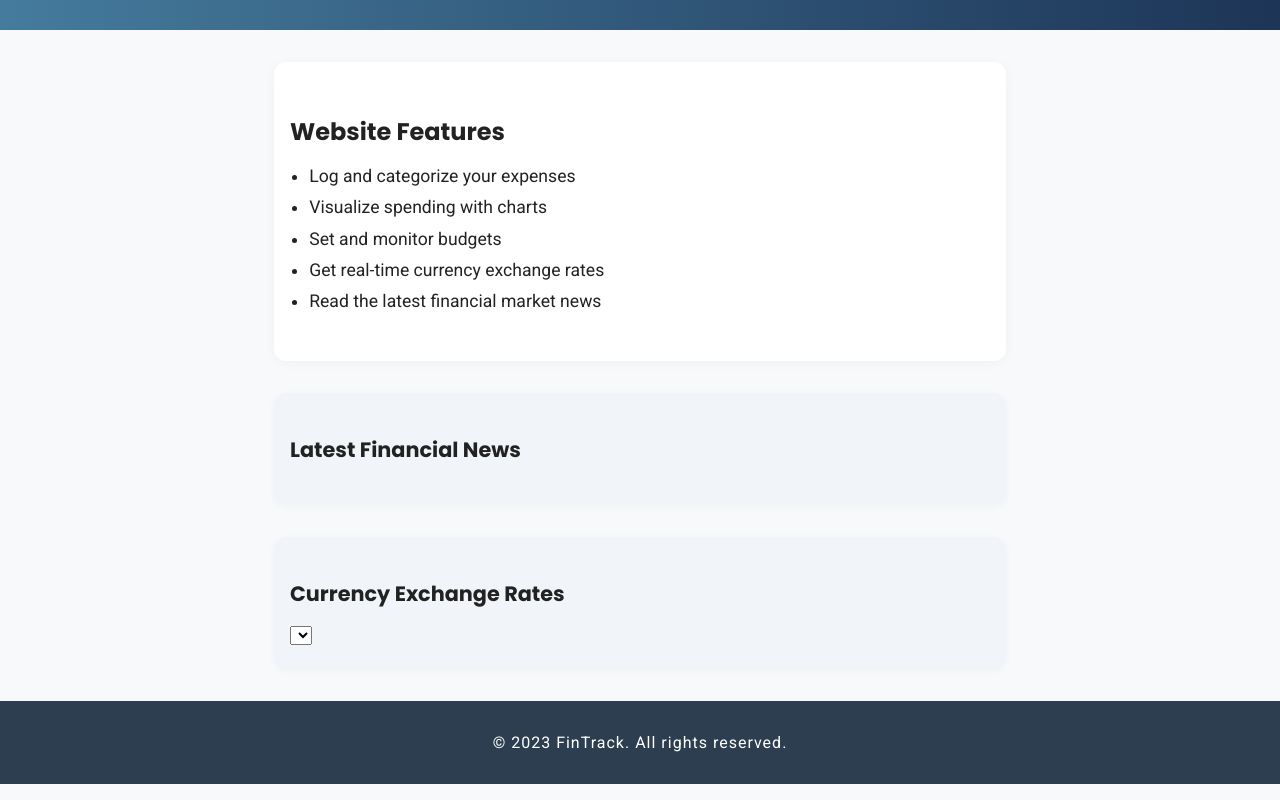
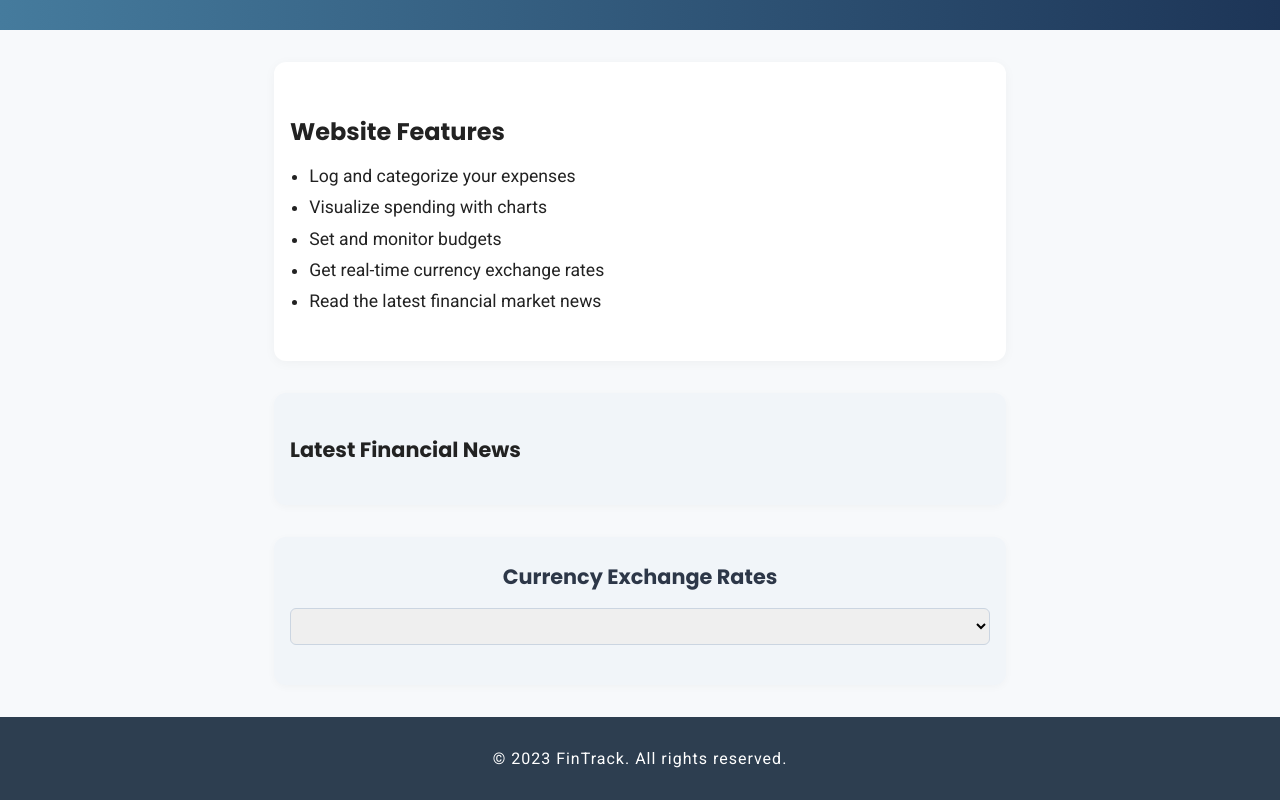
Before and after one commit to Funkidalick24/fintrack-vite-app, a website: page src/index.html in a window 1280 px wide. Shown: the part 433-1233 px from the top of the page. Drawn offline with Linux system fonts and the light colour scheme.

Commit message:
feat: Add styling for exchange rates section in main.css

```diff
--- a/src/index.html
+++ b/src/index.html
@@ -48,7 +48,7 @@
             <div id="news"></div>
         </section>
 
-        <section id="exchange-rates">
+        <section id="exchange-rates" class="exchange-rates">
             <h2>Currency Exchange Rates</h2>
             <select id="currency-select"></select>
             <div id="rates"></div>
--- a/src/styles/main.css
+++ b/src/styles/main.css
@@ -303,6 +303,42 @@ nav a:hover {
     color: #2dce89;
 }
 
+.exchange-rates {
+  background: #f6f8fa;
+  border-radius: 12px;
+  box-shadow: 0 2px 8px rgba(0,0,0,0.04);
+  padding: 2rem;
+  max-width: 400px;
+  margin: 2rem auto;
+  font-family: 'Segoe UI', Arial, sans-serif;
+}
+.exchange-rates h2 {
+  margin-top: 0;
+  color: #2d3748;
+  font-size: 1.5rem;
+  text-align: center;
+}
+.exchange-rates label {
+  display: block;
+  margin-bottom: 0.5rem;
+  color: #4a5568;
+  font-weight: 500;
+}
+.exchange-rates select {
+  width: 100%;
+  padding: 0.5rem;
+  margin-bottom: 1rem;
+  border: 1px solid #cbd5e1;
+  border-radius: 6px;
+  font-size: 1rem;
+}
+
+.exchange-rates .rates {
+  margin-top: 1rem;
+  font-size: 1.2rem;
+  color: #2b6cb0;
+  text-align: center;
+}
 /* Footer */
 footer {
     background: #2d3e50;
```
